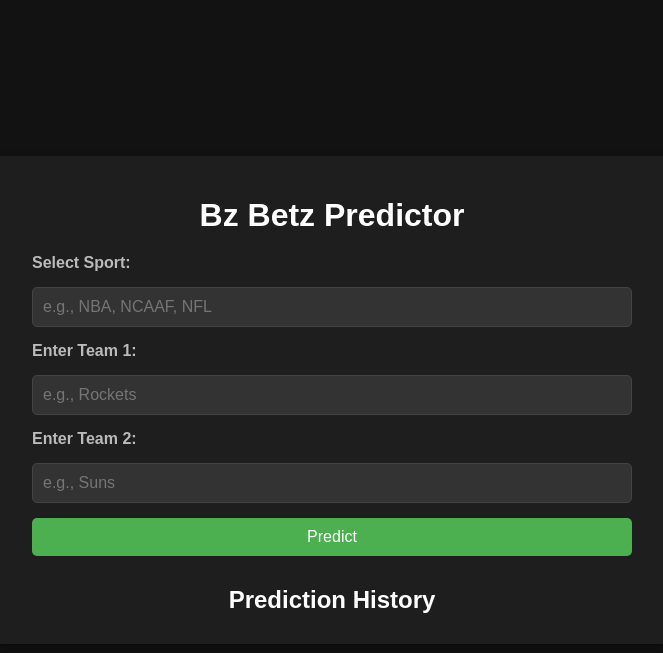
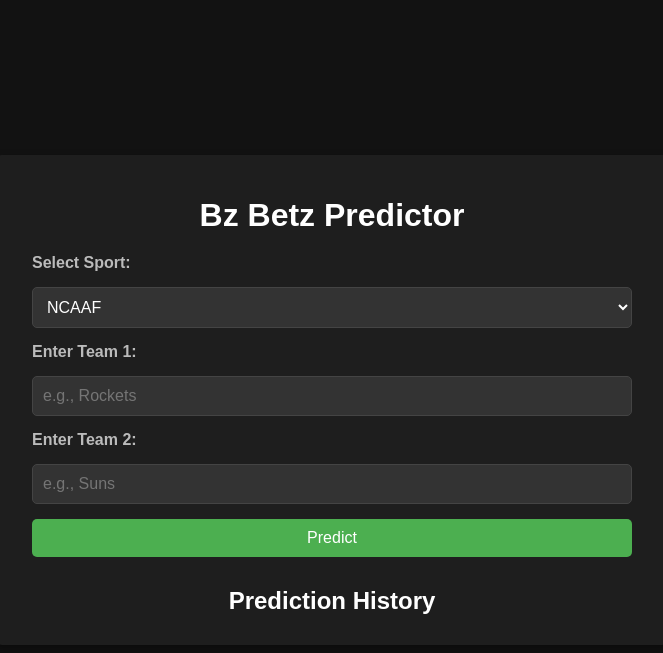
Before and after one commit to vzjavi/bzbetzpredictor, a Flask app: page / in a window 1280 px wide. Shown: the top 653 px of the page, without its empty margins (308-971 px from the left). Run offline with Flask 3, Linux system fonts and the light colour scheme.

Commit message:
Update index.html

```diff
--- a/templates/index.html
+++ b/templates/index.html
@@ -39,7 +39,7 @@
             font-weight: bold;
             color: #bbbbbb;
         }
-        input {
+        select, input {
             padding: 10px;
             font-size: 16px;
             border: 1px solid #444444;
@@ -115,18 +115,26 @@
     <div class="container">
         <h1>Bz Betz Predictor</h1>
         <form method="POST">
+            <!-- Dropdown for Sports Selection -->
             <label for="sheet_name">Select Sport:</label>
-            <input type="text" id="sheet_name" name="sheet_name" placeholder="e.g., NBA, NCAAF, NFL" required>
+            <select name="sheet_name" id="sheet_name" required>
+                <option value="NCAAF">NCAAF</option>
+                <option value="NBA">NBA</option>
+                <option value="NFL">NFL</option>
+            </select>
 
+            <!-- Input for Team 1 -->
             <label for="team1">Enter Team 1:</label>
             <input type="text" id="team1" name="team1" placeholder="e.g., Rockets" required>
 
+            <!-- Input for Team 2 -->
             <label for="team2">Enter Team 2:</label>
             <input type="text" id="team2" name="team2" placeholder="e.g., Suns" required>
 
             <button type="submit">Predict</button>
         </form>
 
+        <!-- Display Results -->
         {% if error_message %}
             <p class="result error">{{ error_message }}</p>
         {% endif %}
@@ -135,6 +143,7 @@
             <p class="result"><strong>Predicted Over/Under:</strong> {{ result }}</p>
         {% endif %}
 
+        <!-- History Section -->
         <div class="history-section">
             <h2>Prediction History</h2>
             <div class="history">
```
